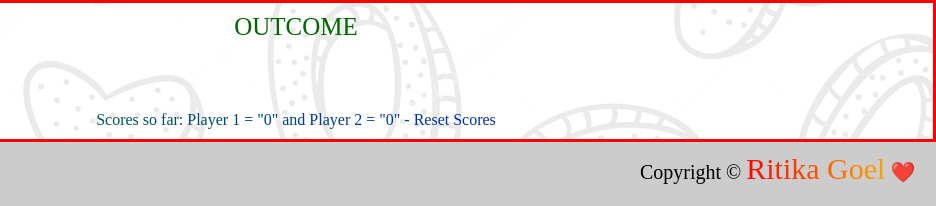
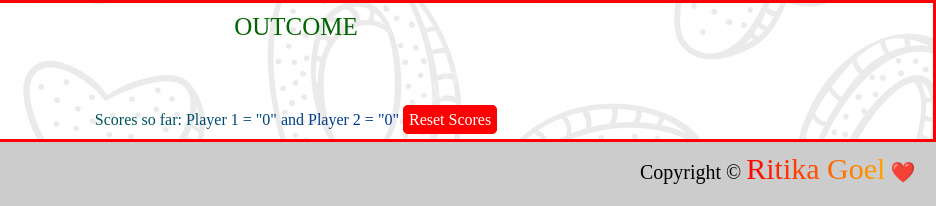
Before and after one commit to ritikagoel87/Tic-Tac-Toe, a plain HTML site: page index.html in a window 1280 px wide. Shown: the part 615-821 px from the top of the page, 344-1280 px from the left. Drawn offline with Linux system fonts and the light colour scheme.

Commit message:
Making final changes

```diff
--- a/css/style.css
+++ b/css/style.css
@@ -182,7 +182,7 @@ header h1 {
 
 #reset-button:hover {
   color: #000;
-  border: 1px solid#f00;
+  border: 1px solid #f00;
   background-color: #ffff00;
 }
 
@@ -211,6 +211,20 @@ header h1 {
   background-image: linear-gradient(to left, blue, green);
   color: transparent;
   -webkit-background-clip: text;
+}
+
+#reset-scores {
+  border: 1px solid red;
+  border-radius: 5px;
+  padding: 5px;
+  background-color: #f00;
+  color: #fff;
+}
+
+#reset-scores:hover {
+  color: #000;
+  border: 1px solid #f00;
+  background-color: #ffff00;
 }
 
 #winner {
--- a/js/main.js
+++ b/js/main.js
@@ -29,7 +29,7 @@ const displayStats = function () {
   }
   $('#result-stats').html('Scores so far: ');
   $('#result-stats').append(`Player 1 = "${ localStorage.getItem('tTT1') }" and Player 2 = "${ localStorage.getItem('tTT2') }"`);
-  $('#result-stats').append(' - <span id="reset-scores"> Reset Scores</span>');
+  $('#result-stats').append('  <span id="reset-scores"> Reset Scores</span>');
 };
 
 // Stuff that happens when DOM is ready
```
Also changed, not shown: README.md, 1 other file.
